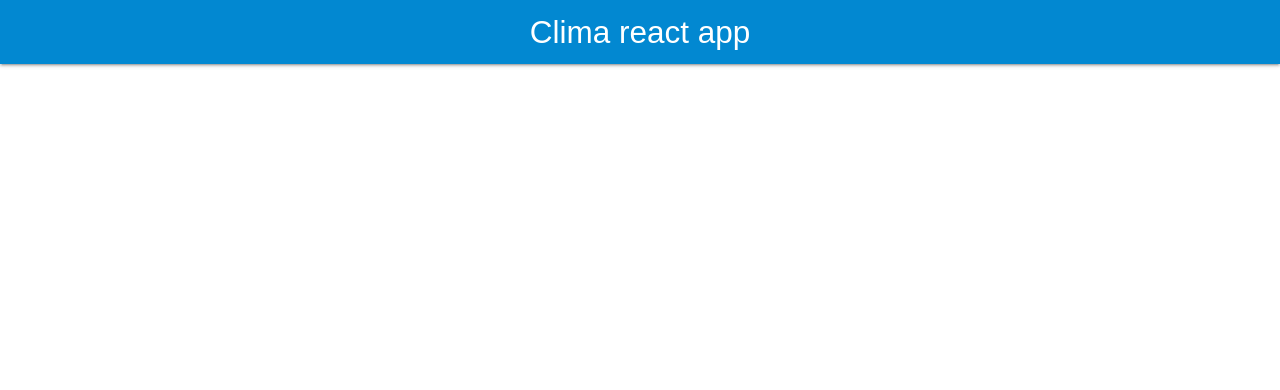
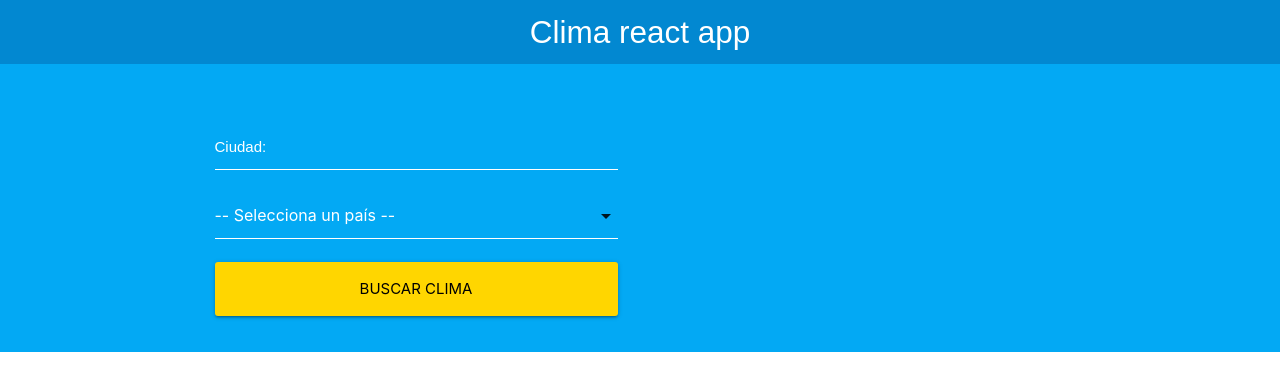
Before and after one commit to leotangram/weatherAppReact, a React (Create React App) app: page / in a window 1280 px wide. Shown: the top 390 px of the page. Built offline with nearby package versions, Linux system fonts and the light colour scheme.

Commit message:
Creating form.

```diff
--- a/src/App.js
+++ b/src/App.js
@@ -1,10 +1,20 @@
 import React from 'react';
 import Header from './components/Header';
+import Form from './components/Form';
 
 function App() {
   return (
     <div className="App">
       <Header title='Clima react app' />
+      <div className="form-container">
+        <div className="container">
+          <div className="row">
+            <div className="col s12 m6">
+              <Form />
+            </div>
+          </div>
+        </div>
+      </div>
     </div>
   );
 }
--- /dev/null
+++ b/src/components/Form.js
@@ -0,0 +1,34 @@
+import React from 'react'
+
+function Form() {
+  const handleChange = e => {
+    // cambiar el state
+
+  }
+
+  return (
+    <form>
+      <div className='input-field col s12'>
+        <input type='text' name='city' id='city' onChange={handleChange} />
+        <label htmlFor="city">Ciudad:</label>
+      </div>
+      <div className='input-fiel col s12'>
+        <select onChange={handleChange} name="country">
+          <option value="">-- Selecciona un país --</option>
+          <option value="US">Estados Unidos</option>
+          <option value="MX">México</option>
+          <option value="CO">Colombia</option>
+          <option value="AR">Argentina</option>
+          <option value="CR">Costa Rica</option>
+          <option value="ES">España</option>
+          <option value="PE">Perú</option>
+        </select>
+      </div>
+      <div className="input-field col s12">
+        <input type="submit" value="Buscar clima" className="waves-effect waves-light btn-large btn-block yellow accent-4"/>
+      </div>
+    </form>
+  )
+}
+
+export default Form
```
